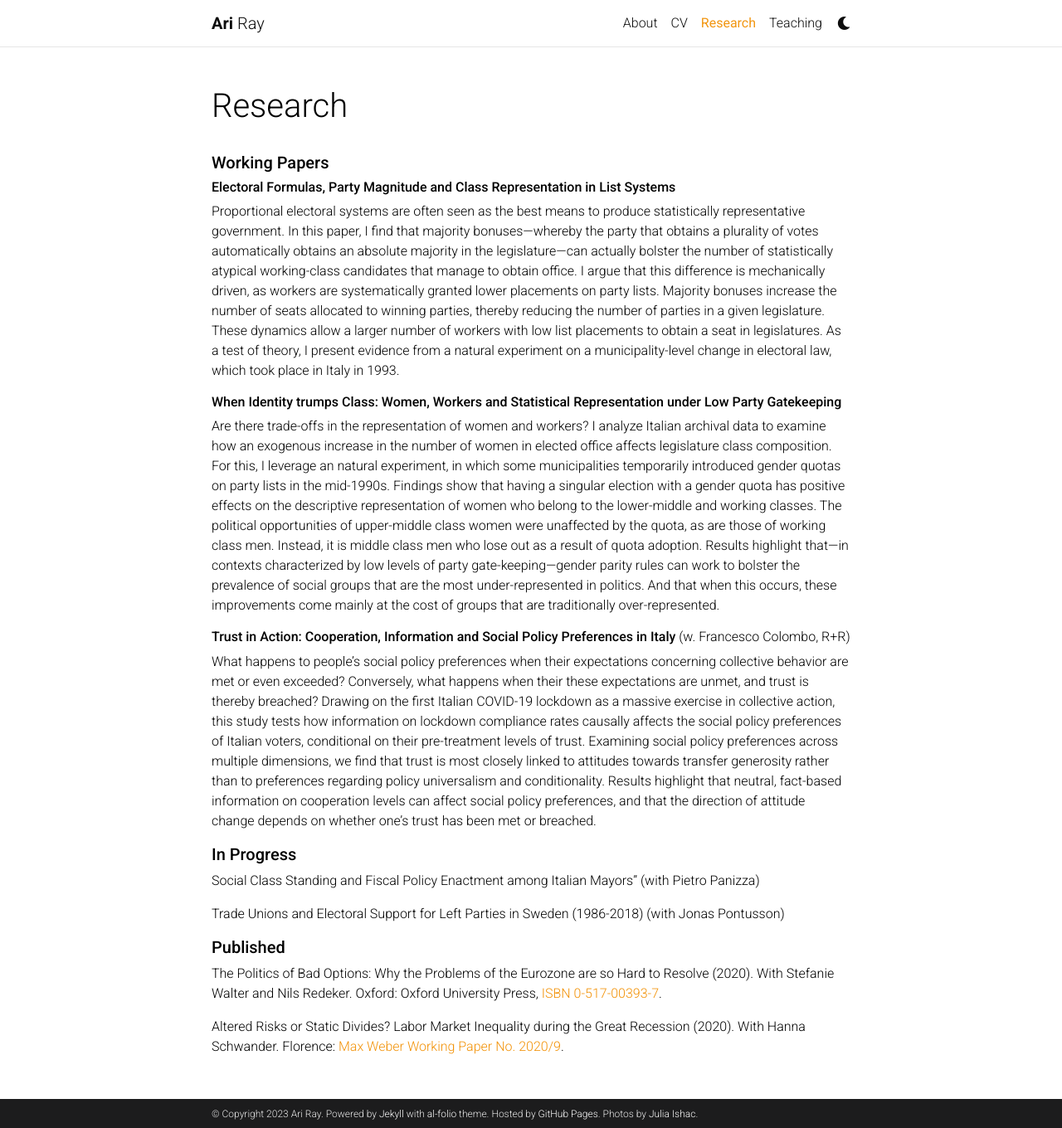
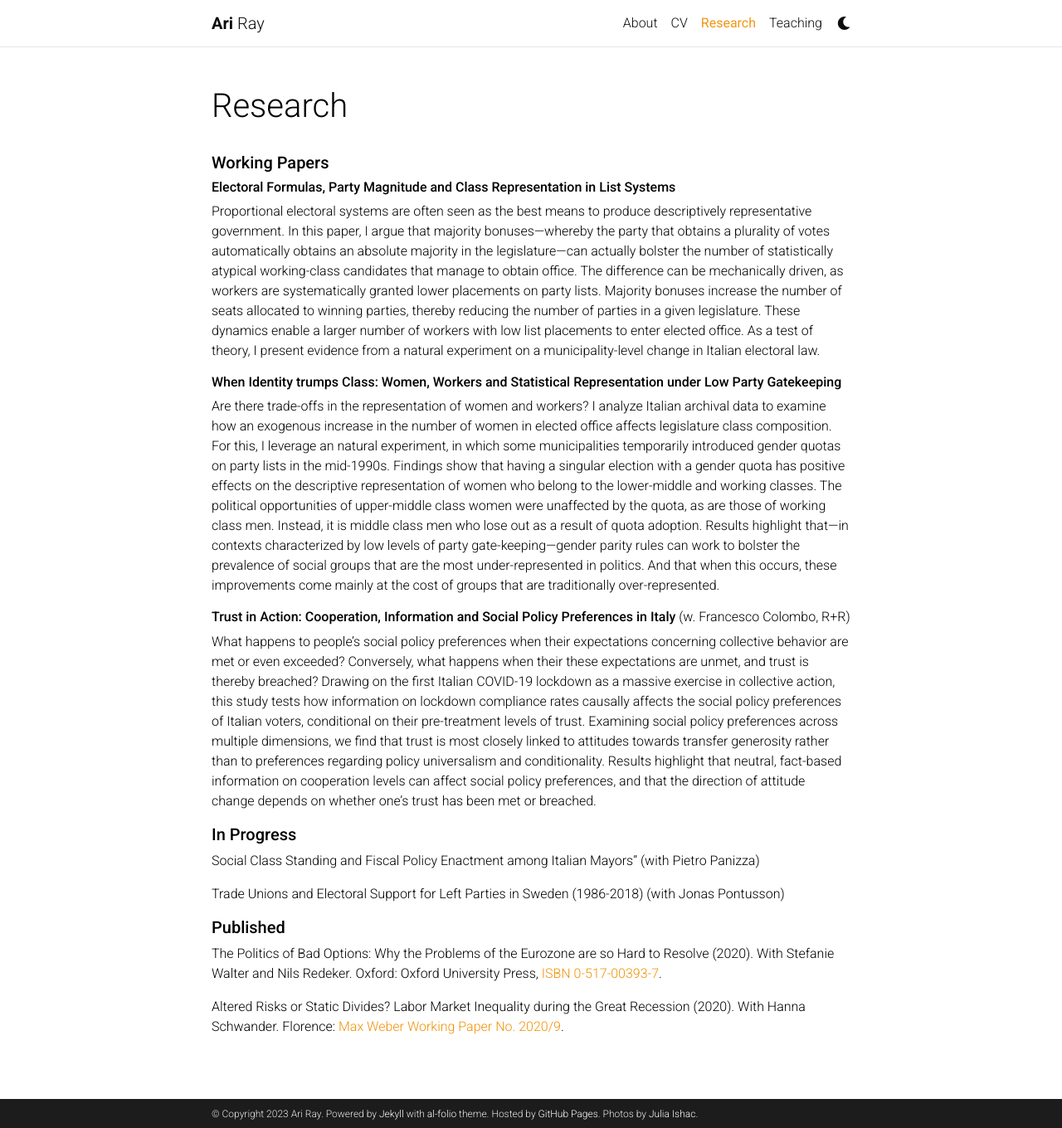
Before and after one commit to ariray/ariray.github.io, a Jekyll site: the page built from _pages/research.md, in a window 1280 px wide and 1360 px high. Shown: the whole window at 83% size. Built offline with Jekyll 4.4.1, drawn with Linux system fonts in a browser that asks for light colours; comment, search, counter and statistics services are not loaded; a style sheet for code colours, icons or effects is not loaded.

Commit message:
research edits

```diff
--- a/_pages/research.md
+++ b/_pages/research.md
@@ -11,7 +11,7 @@ nav_order: 3
 ##### **Working Papers**
 
 ###### **Electoral Formulas, Party Magnitude and Class Representation in List Systems**
-Proportional electoral systems are often seen as the best means to produce statistically representative government. In this paper, I find that majority bonuses---whereby the party that obtains a plurality of votes automatically obtains an absolute majority in the legislature---can actually bolster the number of statistically atypical working-class candidates that manage to obtain office. I argue that this difference is mechanically driven, as workers are systematically granted lower placements on party lists. Majority bonuses increase the number of seats allocated to winning parties, thereby reducing the number of parties in a given legislature. These dynamics allow a larger number of workers with low list placements to obtain a seat in legislatures. As a test of theory, I present evidence from a natural experiment on a municipality-level change in electoral law, which took place in Italy in 1993.
+Proportional electoral systems are often seen as the best means to produce descriptively representative government. In this paper, I argue that majority bonuses---whereby the party that obtains a plurality of votes automatically obtains an absolute majority in the legislature---can actually bolster the number of statistically atypical working-class candidates that manage to obtain office. The difference can be mechanically driven, as workers are systematically granted lower placements on party lists. Majority bonuses increase the number of seats allocated to winning parties, thereby reducing the number of parties in a given legislature. These dynamics enable a larger number of workers with low list placements to enter elected office. As a test of theory, I present evidence from a natural experiment on a municipality-level change in Italian electoral law.
 
 
 ###### **When Identity trumps Class: Women, Workers and Statistical Representation under Low Party Gatekeeping**
```
Also changed, not shown: 10 other files.
